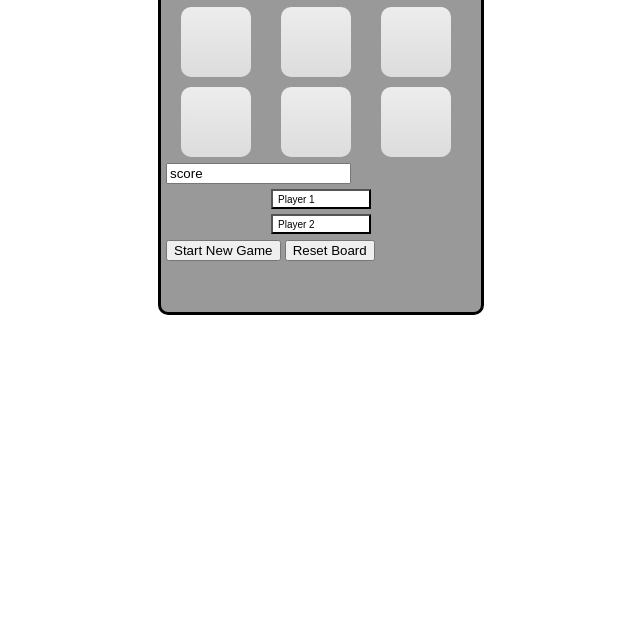
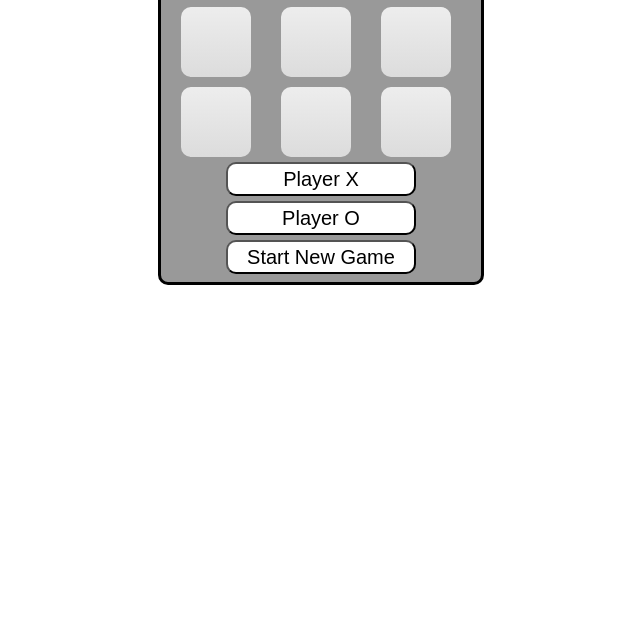
Before and after one commit to jjoyce24/tic-tac-toe, a plain HTML site: page index.html in a window 1280 px wide. Shown: the part 171-800 px from the top of the page, without its empty margins (319-959 px from the left). Drawn offline with nearby package versions, Linux system fonts and the light colour scheme.

Commit message:
changed style, deleted clear button, and added functionality to scores

```diff
--- a/index.html
+++ b/index.html
@@ -22,13 +22,10 @@
 				<a class="btn btn9"></a>
 			</div>
 
-			<input id="score" type="text" value="score"/>
-			<input id="player1" type="button" value="Player 1"/>
-			<input id="player2" type="button" value="Player 2"/>
+
+			<input id="player1" type="button" value="Player X"/>
+			<input id="player2" type="button" value="Player O"/>
 			<input id="newGameBtn" type="button" value="Start New Game" onclick="startNewGame();" />
-
-
-			<button id="reset">Reset Board</button>
 		</div>
 	</body>
 </html>
--- a/main.css
+++ b/main.css
@@ -7,7 +7,7 @@ body, div, a {
 #board {
 	background-color: #999;
 	width: 310px;
-	height: 460px;
+	height: 430px;
 	border: 3px black solid;
 	margin: 10px auto;
 	padding: 5px;
@@ -23,6 +23,7 @@ body, div, a {
     text-align: center;
     font-size: 55px;
     padding: 0 5px;
+    border-radius: 10px;
 }
 
 #numbers {
@@ -60,15 +61,16 @@ body, div, a {
     padding: 0 5px;
 }
 
-#player1, #player2  {
+#player1, #player2, #newGameBtn {
     display: block;
-    height: 20px;
-    width: 100px;
+    height: 34px;
+    width: 190px;
     margin:auto;
     background-color:white;
     margin-bottom: 5px;
     margin-top: 5px;
-    text-align: left;
-    font-size: 10px;
+    text-align: center;
+    font-size: 20px;
     padding: 0 5px;
+    border-radius: 10px;
 }
--- a/script.js
+++ b/script.js
@@ -1,16 +1,13 @@
+//***DONE***creat a variable that stores wins & add 1 to each if else win
+//***DONE*** create a counter that will decide who won the game and store it in a variable
+//***DONE***when player wins clears board.
+//***DONE***create if statements to decide who the winner is
 $( document ).ready(function() {
 
 	var playersTurn = "Player One";
 	var moveCount = 0;
 	var player1score = 0
 	var player2score = 0
-	//create a function or calculate the string for scoreboard
-// var score = [0];
-
-// for (var i = 0; i < n; i++)
-// {
-//     alert(score[i])
-// }
 
 	$(".btn").click(function() {
 		var check = $(this).text();
@@ -139,24 +136,28 @@ $( document ).ready(function() {
 		else if ( moveCount >= 9) {
 			alert("It's a Draw!")
 			moveCount = 0;
+			$(".btn").text("");
 		}
 		else{
 			return;
 		}
+//scoreboard
+		if (player1score >= 1 || player2score >= 1) {
+			$('#player1').val("Player X has" + " " + player1score + " " + "wins");
+			$('#player2').val("Player O has" + " " + player2score + " " + "wins");
+		}
 
 		});
-//***DONE***creat a variable that stores wins & add 1 to each if else win
-//SCOREBOARD create a counter that will decide who won the game and store it in a variable
-//***DONE***when player wins clears board.
-//***DONE***create if statements to decide who the winner is
-//be able to pick o or x
 
 });
-//why is reset button not working anymore???
-	$("#reset").click(function(){
-		$(".btn").text("");
-	});
 
-	function startNewGame(){
-	    location.reload(true);
+// The reload() method is used to reload the current document.
+
+// The reload() method does the same as the reload button in your browser.
+function startNewGame(){
+	location.reload(true);
 }
+
+// $("#reset").click(function(){
+// 	$(".btn").text("");
+// });
```
